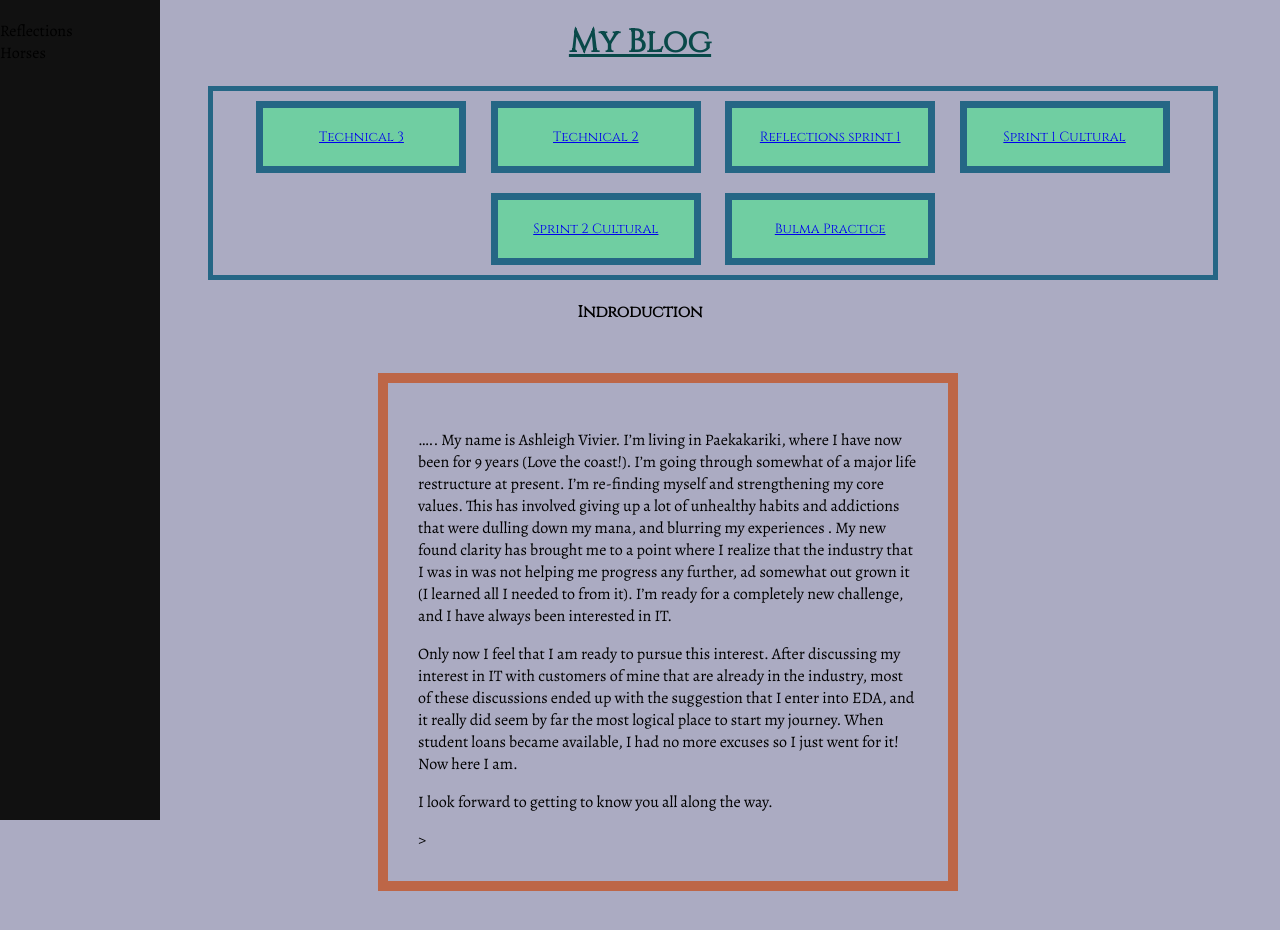
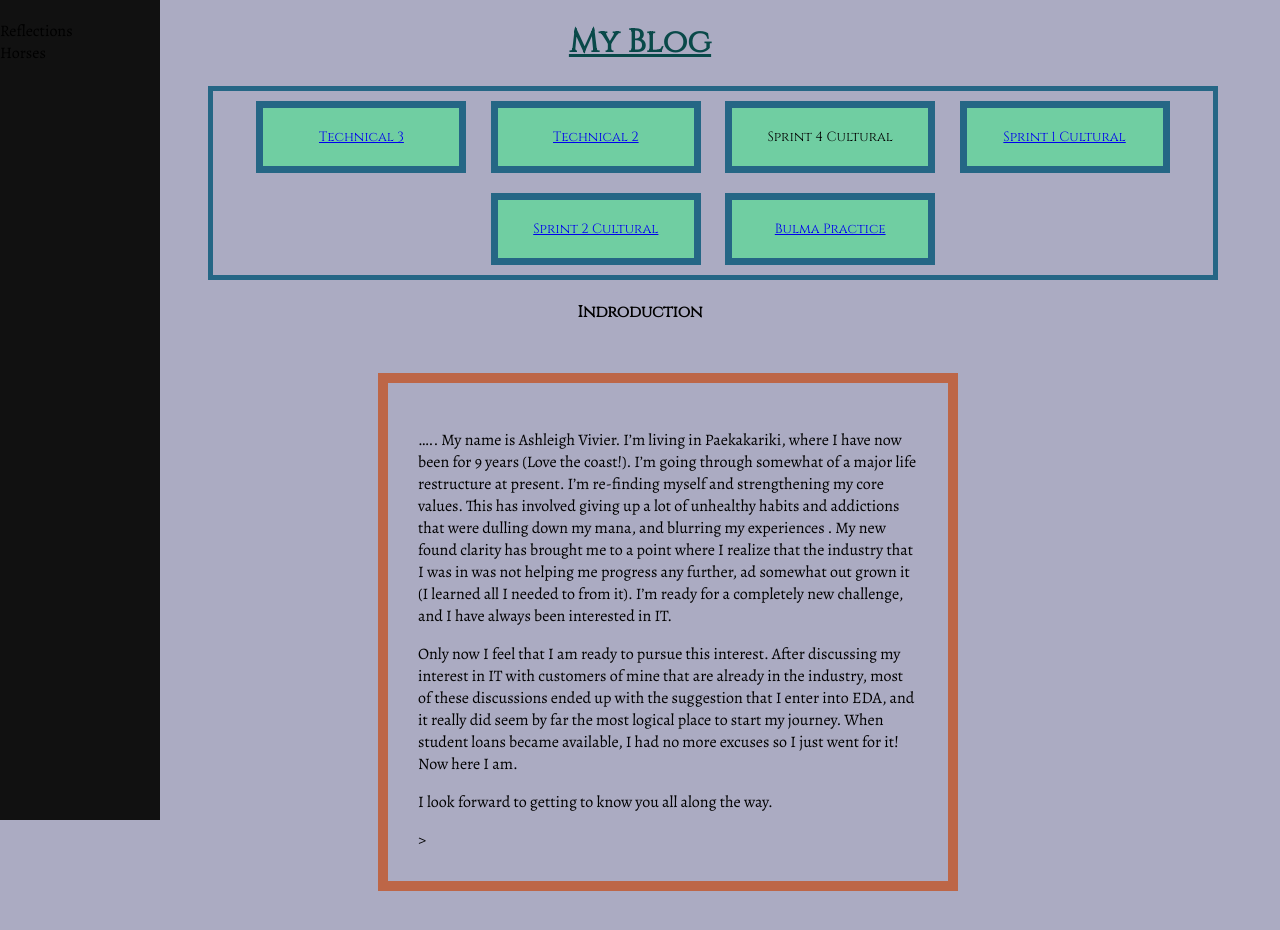
Before and after one commit to AshVivier/AshVivier.github.io, a plain HTML site: page index.html in a window 1280 px wide. Drawn offline with nearby package versions, Linux system fonts and the light colour scheme; a web font is replaced by a local one.

Commit message:
added cultural 4 to index

```diff
--- a/index.html
+++ b/index.html
@@ -23,22 +23,27 @@
                             font-family: 'Cinzel', serif;">
                                     <a href="AshVivier.github.io/sprint3_technical.html">
                                            Technical 3</a></button>
+
                                         <button style="text-align: center; font-family: 'Libre Barcode 39 Text', cursive;
                                         font-family: 'Cinzel', serif;">
                                                 <a href="AshVivier.github.io/sprint2-technical.html">
                                                    Technical 2</a></button>
+
                                                    <button style="text-align: center; font-family: 'Libre Barcode 39 Text', cursive;
                                         font-family: 'Cinzel', serif;">
-                                                <a href="AshVivier.github.io/Reflections1.html">
-                                                   Reflections sprint 1</a></button>
+                                                <a href="AshVivier.github.io/sprint4-cultural.html"></a>
+                                                Sprint 4 Cultural</a></button>
+
                                                    <button style="text-align: center; font-family: 'Libre Barcode 39 Text', cursive;
                                                    font-family: 'Cinzel', serif;">
                                                            <a href=" AshVivier.github.io/sprint1-cultural.html">
                                                               Sprint 1 Cultural</a></button>
+
                                                               <button style="text-align: center; font-family: 'Libre Barcode 39 Text', cursive;
                                                    font-family: 'Cinzel', serif;">
                                                            <a href="AshVivier.github.io/sprint2-cultural.html">
                                                               Sprint 2 Cultural</a></button>
+
                                                               <button style="text-align: center; font-family: 'Libre Barcode 39 Text', cursive;
                                                               font-family: 'Cinzel', serif;">
                                                                       <a href="AshVivier.github.io/bulma.html">
```
